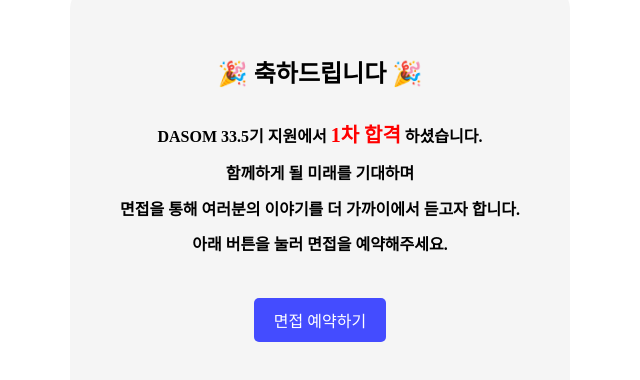
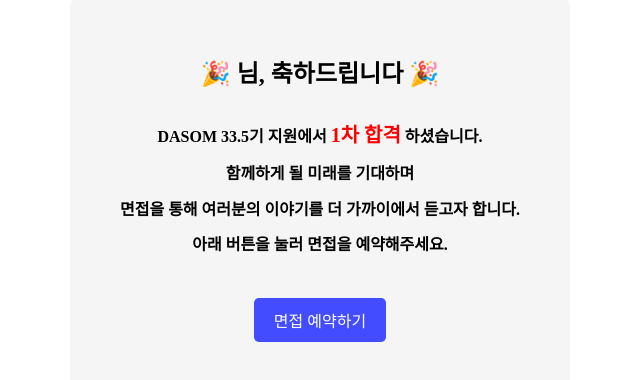
Before and after one commit to DASOM-GitHub/DASOM-Frontend, a React (Create React App) app: page /midpassed in a window 1280 px wide. Shown: the part 202-582 px from the top of the page, without its empty margins (320-960 px from the left). Built offline with nearby package versions, Linux system fonts and the light colour scheme; the HTML template or start-up script is replaced by a standard one; a web font is replaced by a local one.

Commit message:
MidPassed: 이름추가

```diff
--- a/src/pages/CheckPage/MidPassed.jsx
+++ b/src/pages/CheckPage/MidPassed.jsx
@@ -6,12 +6,14 @@
 const MidPassed = () => {
 
     const [url, setUrl] = useState();
+    const [name, setName] = useState();
 
     const location = useLocation();
 
     useEffect(() => {
         if (location.state && location.state.interviewUrl) {
             setUrl(location.state.interviewUrl);
+            setName(location.state.applicantName);
         }
     }, [location.state]);
 
@@ -24,7 +26,7 @@
     return (
         <div className='midpassed'>
             <div className='midpassed-box'>
-                <div className='midpassed-title'>🎉 축하드립니다 🎉</div>
+                <div className='midpassed-title'>🎉 {name}님, 축하드립니다 🎉</div>
                 <div className='midpassed-texts'>
                     <p>DASOM 33.5기 지원에서 <span>1차 합격</span> 하셨습니다.</p>
                     <p>함께하게 될 미래를 기대하며</p>
--- a/src/pages/CheckPage/UserCheck.jsx
+++ b/src/pages/CheckPage/UserCheck.jsx
@@ -41,6 +41,7 @@
                 if (response.data.isApplicantPassed) {
                     navigate('/MidPassed', { // 합격 페이지로 이동
                         state: {
+                            applicantName: response.data.applicantName,
                             interviewUrl: response.data.etc
                         }
                     });
```
